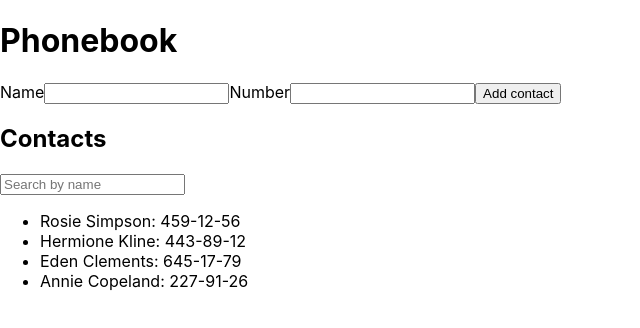
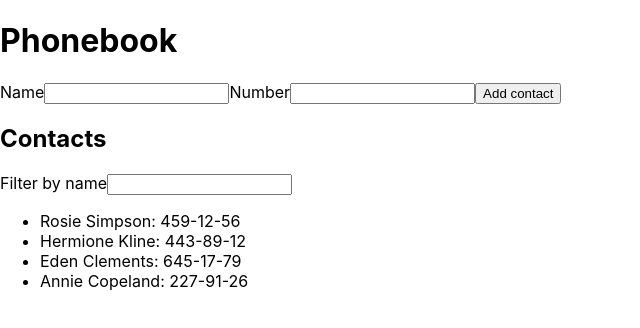
Before and after one commit to AlexMakhony/goit-react-hw-02-phonebook, a React (Create React App) app: page / in a window 1280 px wide. Shown: the top 328 px of the page, without its empty margins (0-640 px from the left). Built offline with nearby package versions, Linux system fonts and the light colour scheme.

Commit message:
HW2-2-FiletComponent

```diff
--- a/src/components/App.jsx
+++ b/src/components/App.jsx
@@ -1,6 +1,7 @@
 import React, { Component } from 'react';
 import { nanoid } from 'nanoid';
 import {ContactList} from './ContactList/ContactList';
+import { Filter } from './Filter/Filter';
 
 export class App extends Component {
   constructor() {
@@ -87,7 +88,10 @@ render() {
         </form>
         <h2>Contacts</h2>
         {/* ШАГ3: Додаємо імпут для пошуку контакту по Name */}
-        <input type="text" value={filter} onChange={this.handleFilterChange} placeholder="Search by name" />
+        {/* <input type="text" value={filter} onChange={this.handleFilterChange} placeholder="Search by name" /> */}
+        {/* ШАГ4: Фільтр виносимо в окремий компонент */}
+        <Filter filter={filter} onFilterChange={this.handleFilterChange} />
+
         {/* Шаг3: Тепер пережаємо пром не контактс, а відвільтровані контакти */}
         <ContactList contacts={filteredContacts} />
       </div>
--- /dev/null
+++ b/src/components/Filter/Filter.jsx
@@ -0,0 +1,10 @@
+import React from 'react';
+
+export const Filter = ({ filter, onFilterChange }) => {
+  return (
+    <label>
+      Filter by name
+      <input type="text" value={filter} onChange={onFilterChange} />
+    </label>
+  );
+};
```
Also changed, not shown: src/components/ContactForm/ContactForm.jsx (added), src/components/ContactListItem/ContactListItem.jsx (added).
